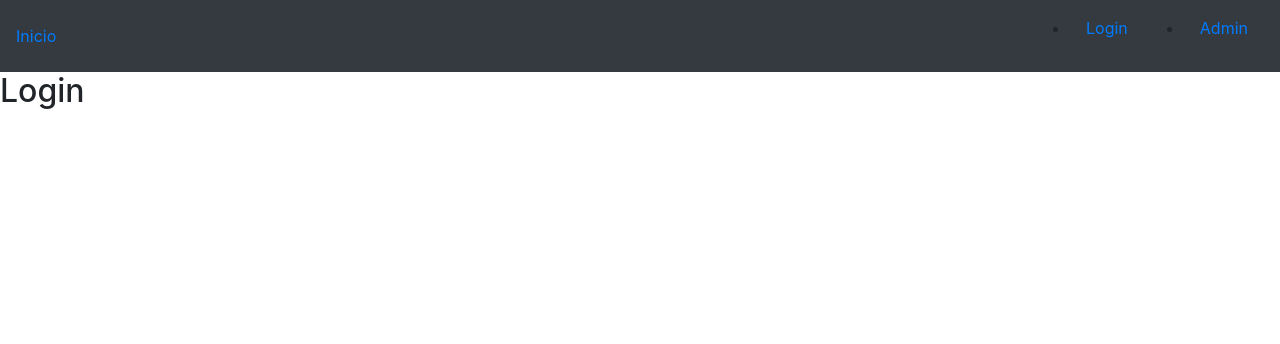
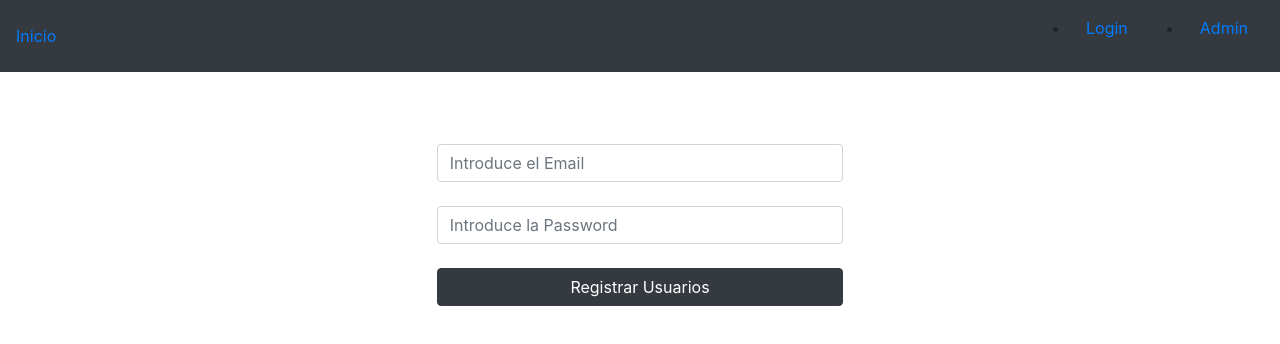
Before and after one commit to Diegolopez-Ing/Login-Firebase-React, a React (Create React App) app in the folder firebase_autentificacion/: page /login in a window 1280 px wide. Shown: the top 344 px of the page. Built offline with nearby package versions, Linux system fonts and the light colour scheme.

Commit message:
Estructuracion de Incio

```diff
--- a/firebase_autentificacion/src/components/Login.jsx
+++ b/firebase_autentificacion/src/components/Login.jsx
@@ -2,8 +2,14 @@ import React from 'react'
 
 const Login = () => {
     return (
-        <div>
-            <h2>Login</h2>
+        <div className="row mt-5">
+            <div className="col"></div>
+            <div className="col">
+                <input className='form-control mt-4' placeholder='Introduce el Email' type="text"/>
+                <input className='form-control mt-4' placeholder='Introduce la Password' type="password"/>
+               <button className='btn btn-dark btn-block mt-4' type="submit" value='Registrar Usuarios'>Registrar Usuarios</button>
+            </div>
+            <div className="col"></div>
         </div>
     )
 }
```
